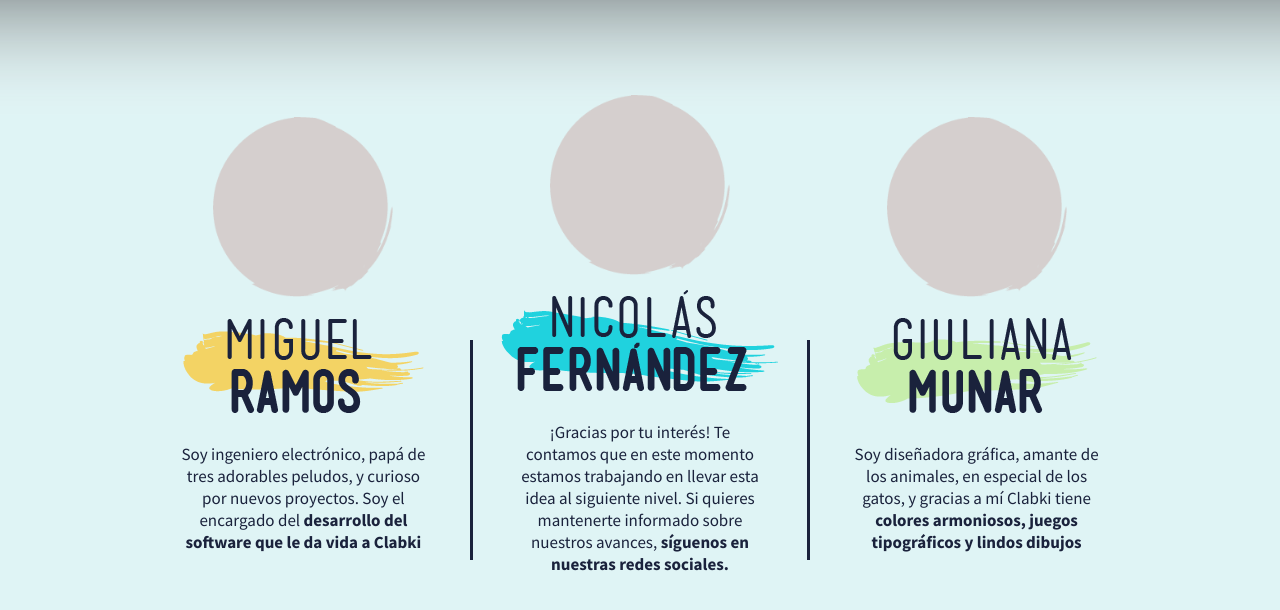
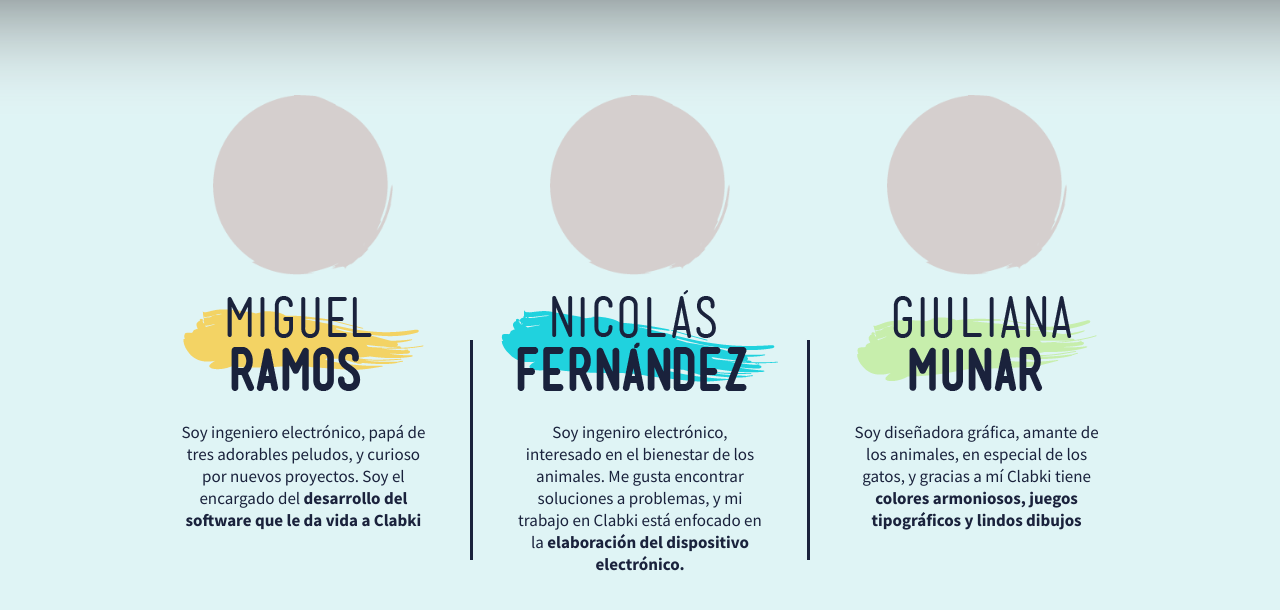
Before and after one commit to morioniot/clabki, a PHP site: page /team.html in a window 1280 px wide. Shown: the part 72-682 px from the top of the page. Run offline with PHP 8.4, Linux system fonts and the light colour scheme.

Commit message:
Adding text to the remaining member of the group ('conócenos' section)

```diff
--- a/Public/stylesheets/team.css
+++ b/Public/stylesheets/team.css
@@ -211,6 +211,7 @@ p span {
 .team_member_container {
     /*background-color: brown;*/
     border-radius: 5px;
+    height: 510px;
     margin: 20px;
     width: 280px;
 }
--- a/team.html
+++ b/team.html
@@ -79,10 +79,10 @@
                     </div>
                     <div class="member_description_container">
                         <p>
-                            ¡Gracias por tu interés! Te contamos que en este momento
-                            estamos trabajando en llevar esta idea al siguiente nivel.
-                            Si quieres mantenerte informado sobre nuestros avances,
-                            <span>síguenos en nuestras redes sociales.</span>
+                            Soy ingeniro electrónico, interesado en el bienestar
+                            de los animales. Me gusta encontrar soluciones a
+                            problemas, y mi trabajo en Clabki está enfocado
+                            en la <span>elaboración del dispositivo electrónico.</span>
                         </p>
                     </div>
                 </div>
```
